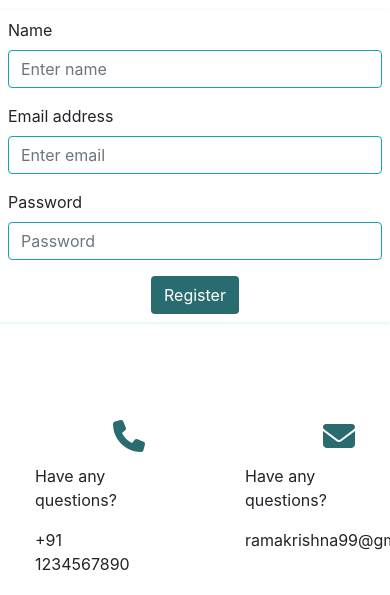
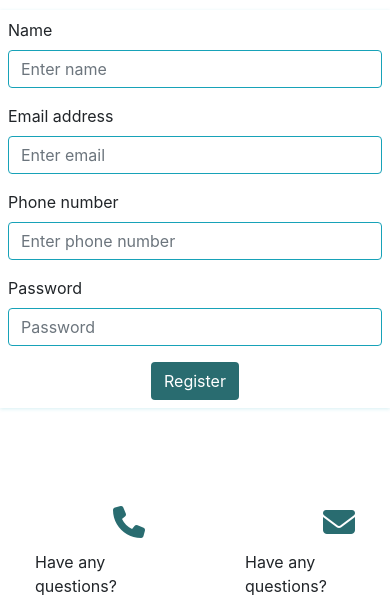
Before and after one commit to tanshi2003/Hotel-Management-System, a Django app: page /hms/user/registration/ in a window 390 px wide; the page is wider, and only the part inside the window is pictured. Shown: the part 183-778 px from the top of that part. Run offline with Django 3.2, Linux system fonts and the light colour scheme; some libraries are stand-ins or nearby versions.

Commit message:
Add phone input to registration page

```diff
--- a/templates/user/register.html
+++ b/templates/user/register.html
@@ -27,6 +27,12 @@
                             {% endif %}
                         </div>
                         <div class="form-group">
+                            <label for="id_phone">Phone number</label>
+                            <input required type="tel" name="phone" class="form-control border-info" id="id_phone"
+                                value="{{ person_form.phone.value|default:'' }}" placeholder="Enter phone number">
+                            {% if person_form.phone.errors %}<div class="alert alert-danger mt-2">{{ person_form.phone.errors }}</div>{% endif %}
+                        </div>
+                        <div class="form-group">
                             <label for="id_{{account_form.password.name}}">Password</label>
                             <input required name="{{account_form.password.name}}" type="password" class="form-control border-info"
                                 id="id_{{account_form.password.name}}" {% if account_from.password.value %}
```
